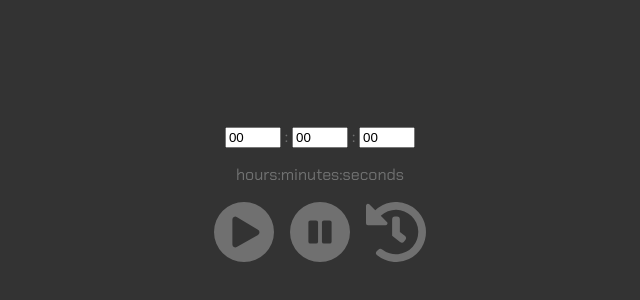
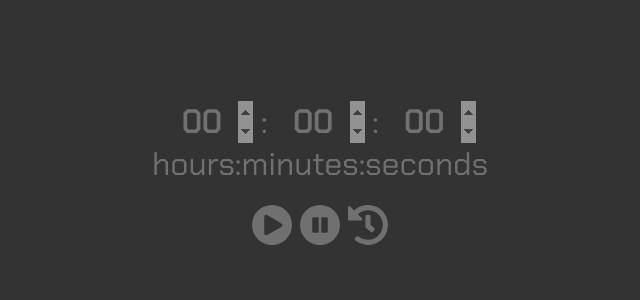
Before and after one commit to DrBennemin/timer, a plain HTML site: page index.html in a window 1280 px wide. Shown: the part 212-512 px from the top of the page, without its empty margins (320-960 px from the left). Drawn offline with Linux system fonts and the light colour scheme.

Commit message:
Finalize functionality of timer

```diff
--- a/style.css
+++ b/style.css
@@ -1,5 +1,11 @@
+* {
+  margin: 0;
+  padding: 0;
+  box-sizing: border-box;
+}
 html {
-    font-family: 'Chakra Petch', sans-serif;
+  font-family: "Chakra Petch", sans-serif;
+  font-size: 2rem;
 }
 body {
   background: #333;
@@ -14,3 +20,25 @@ button {
   background: transparent;
   border: none;
 }
+input {
+  font-family: inherit;
+  color: inherit;
+  font-size: inherit;
+  font-weight: 800;
+  text-align: center;
+  background-color: transparent;
+  border: none;
+}
+
+input::-webkit-inner-spin-button {
+  opacity: 0.5;
+}
+
+img {
+  height: 40px;
+  width: 40px;
+}
+
+.buttons {
+  padding: 20px;
+}
```
Lines whose indentation alone changed are shown as unchanged.
